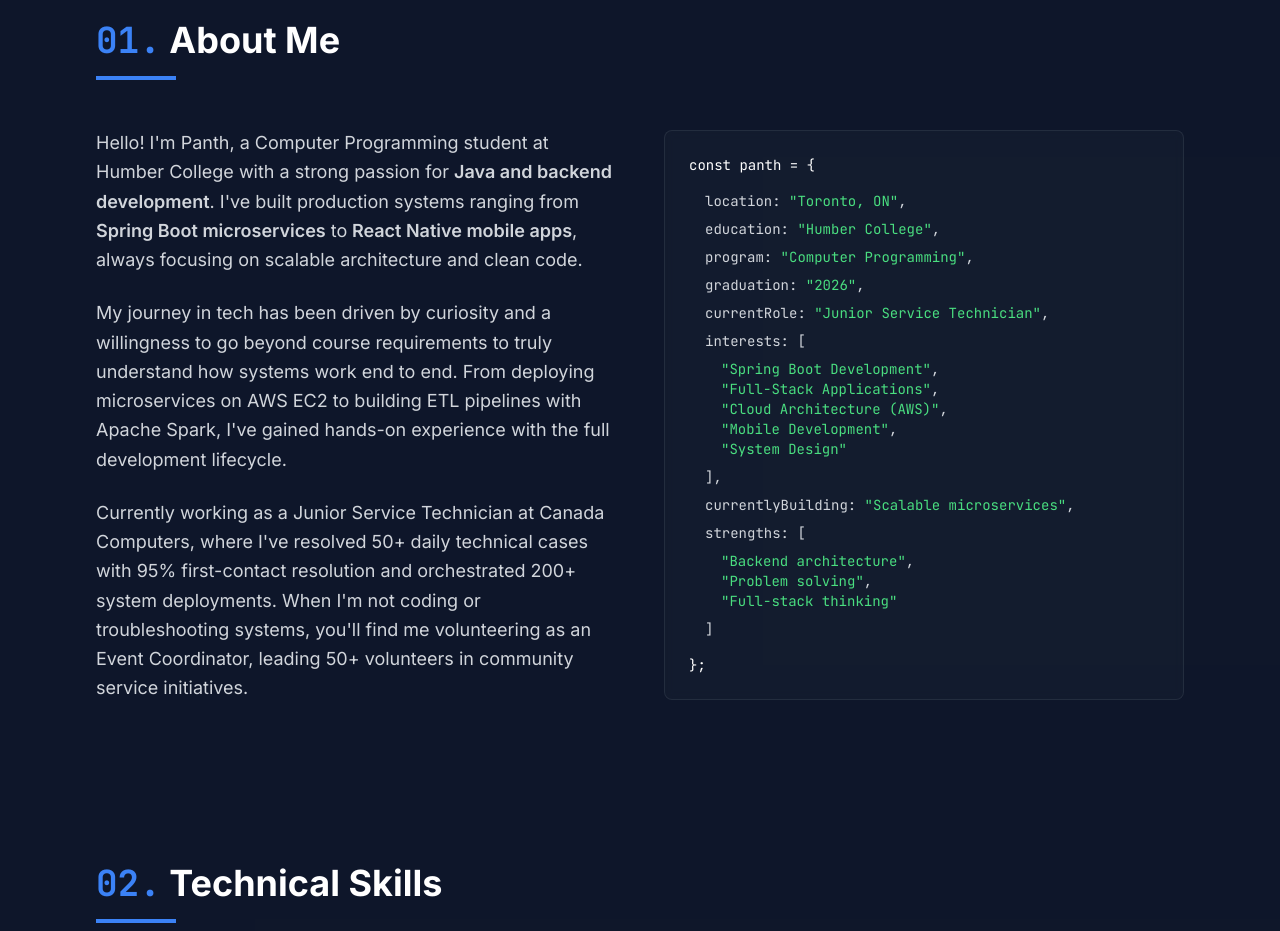
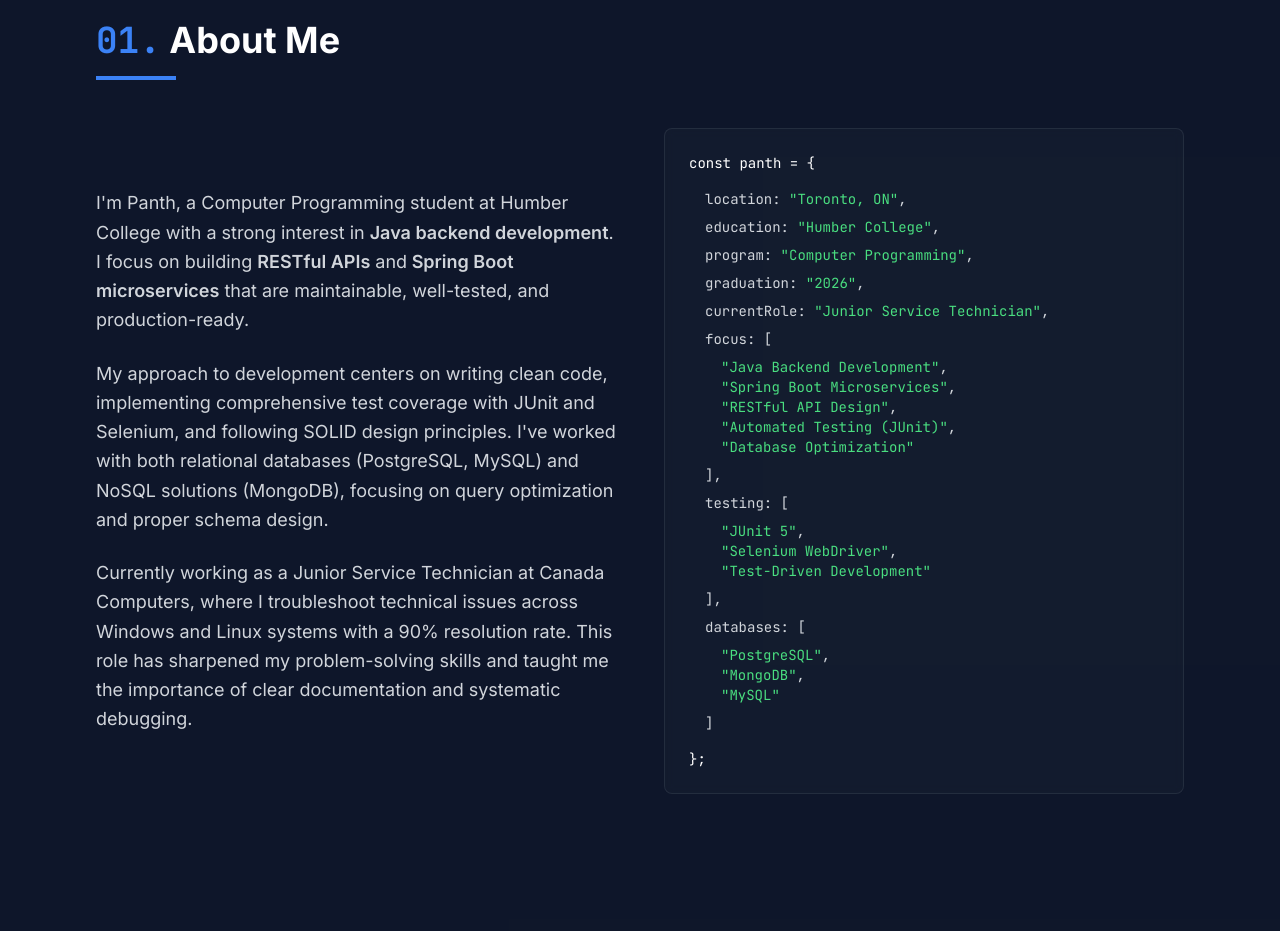
Before and after one commit to Panthkakadia/Portfolio, a Next.js app in the folder my-app/: page / in a window 1280 px wide. Shown: the part 860-1791 px from the top of the page. Built offline with nearby package versions, Linux system fonts and the light colour scheme.

Commit message:
Updated skills sections

```diff
--- a/my-app/components/sections/About.tsx
+++ b/my-app/components/sections/About.tsx
@@ -27,25 +27,25 @@ export default function About() {
           <div className="grid lg:grid-cols-2 gap-12 items-center">
             <div className="space-y-6">
               <p className="text-gray-300 text-lg leading-relaxed">
-                Hello! I'm Panth, a Computer Programming student at Humber College
-                with a strong passion for <span className="text-primary-400 font-semibold">Java and backend development</span>.
-                I've built production systems ranging from <span className="text-primary-400 font-semibold">Spring Boot microservices</span> to
-                <span className="text-primary-400 font-semibold"> React Native mobile apps</span>, always focusing on
-                scalable architecture and clean code.
+                I'm Panth, a Computer Programming student at Humber College with a strong interest
+                in <span className="text-primary-400 font-semibold">Java backend development</span>.
+                I focus on building <span className="text-primary-400 font-semibold">RESTful APIs</span> and
+                <span className="text-primary-400 font-semibold"> Spring Boot microservices</span> that
+                are maintainable, well-tested, and production-ready.
               </p>
 
               <p className="text-gray-300 text-lg leading-relaxed">
-                My journey in tech has been driven by curiosity and a willingness to go beyond course
-                requirements to truly understand how systems work end to end. From deploying microservices
-                on AWS EC2 to building ETL pipelines with Apache Spark, I've gained hands-on experience
-                with the full development lifecycle.
+                My approach to development centers on writing clean code, implementing comprehensive
+                test coverage with JUnit and Selenium, and following SOLID design principles. I've worked
+                with both relational databases (PostgreSQL, MySQL) and NoSQL solutions (MongoDB),
+                focusing on query optimization and proper schema design.
               </p>
 
               <p className="text-gray-300 text-lg leading-relaxed">
-                Currently working as a Junior Service Technician at Canada Computers, where I've resolved
-                50+ daily technical cases with 95% first-contact resolution and orchestrated 200+ system
-                deployments. When I'm not coding or troubleshooting systems, you'll find me volunteering
-                as an Event Coordinator, leading 50+ volunteers in community service initiatives.
+                Currently working as a Junior Service Technician at Canada Computers, where I troubleshoot
+                technical issues across Windows and Linux systems with a 90% resolution rate. This role has
+                sharpened my problem-solving skills and taught me the importance of clear documentation
+                and systematic debugging.
               </p>
             </div>
 
@@ -57,21 +57,27 @@ export default function About() {
                 <div>program: <span className="text-green-400">"Computer Programming"</span>,</div>
                 <div>graduation: <span className="text-green-400">"2026"</span>,</div>
                 <div>currentRole: <span className="text-green-400">"Junior Service Technician"</span>,</div>
-                <div>interests: [</div>
+                <div>focus: [</div>
                 <div className="ml-4">
-                  <div><span className="text-green-400">"Spring Boot Development"</span>,</div>
-                  <div><span className="text-green-400">"Full-Stack Applications"</span>,</div>
-                  <div><span className="text-green-400">"Cloud Architecture (AWS)"</span>,</div>
-                  <div><span className="text-green-400">"Mobile Development"</span>,</div>
-                  <div><span className="text-green-400">"System Design"</span></div>
+                  <div><span className="text-green-400">"Java Backend Development"</span>,</div>
+                  <div><span className="text-green-400">"Spring Boot Microservices"</span>,</div>
+                  <div><span className="text-green-400">"RESTful API Design"</span>,</div>
+                  <div><span className="text-green-400">"Automated Testing (JUnit)"</span>,</div>
+                  <div><span className="text-green-400">"Database Optimization"</span></div>
                 </div>
                 <div>],</div>
-                <div>currentlyBuilding: <span className="text-green-400">"Scalable microservices"</span>,</div>
-                <div>strengths: [</div>
+                <div>testing: [</div>
                 <div className="ml-4">
-                  <div><span className="text-green-400">"Backend architecture"</span>,</div>
-                  <div><span className="text-green-400">"Problem solving"</span>,</div>
-                  <div><span className="text-green-400">"Full-stack thinking"</span></div>
+                  <div><span className="text-green-400">"JUnit 5"</span>,</div>
+                  <div><span className="text-green-400">"Selenium WebDriver"</span>,</div>
+                  <div><span className="text-green-400">"Test-Driven Development"</span></div>
+                </div>
+                <div>],</div>
+                <div>databases: [</div>
+                <div className="ml-4">
+                  <div><span className="text-green-400">"PostgreSQL"</span>,</div>
+                  <div><span className="text-green-400">"MongoDB"</span>,</div>
+                  <div><span className="text-green-400">"MySQL"</span></div>
                 </div>
                 <div>]</div>
               </div>
```
